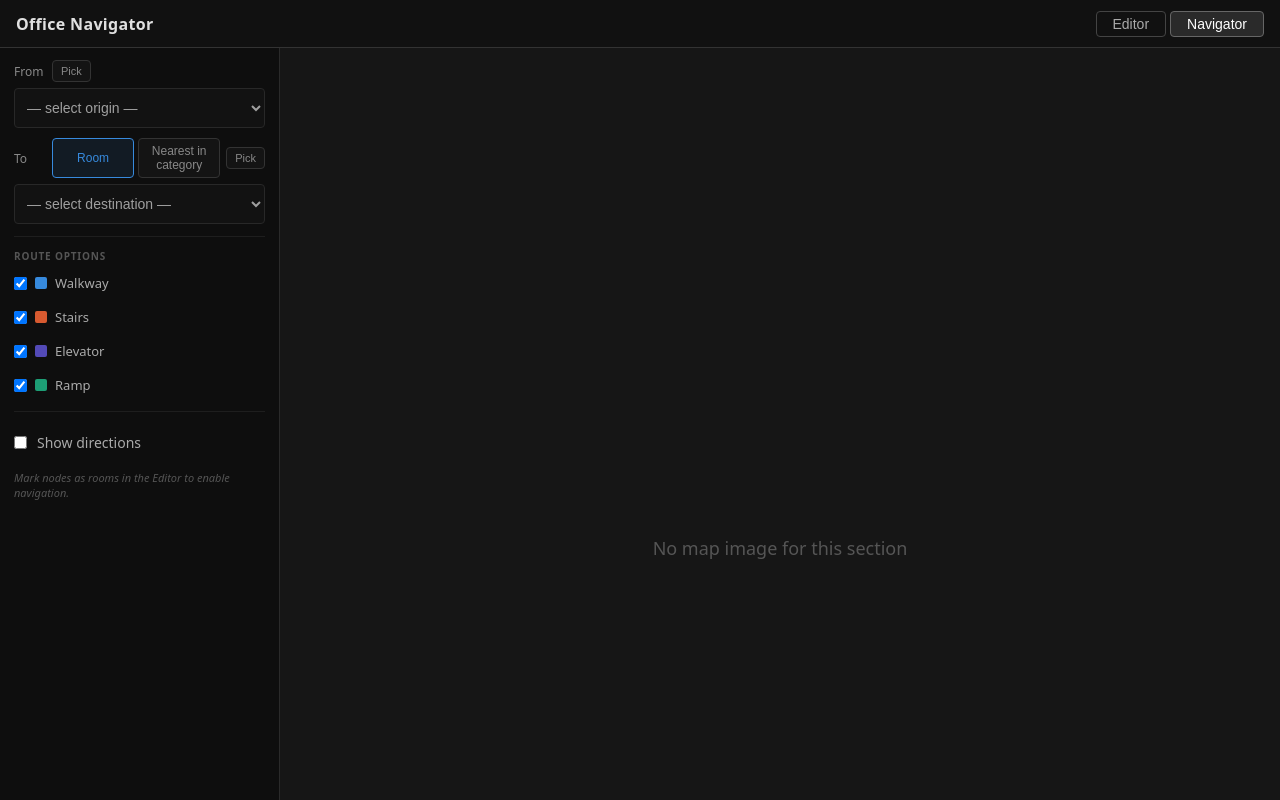
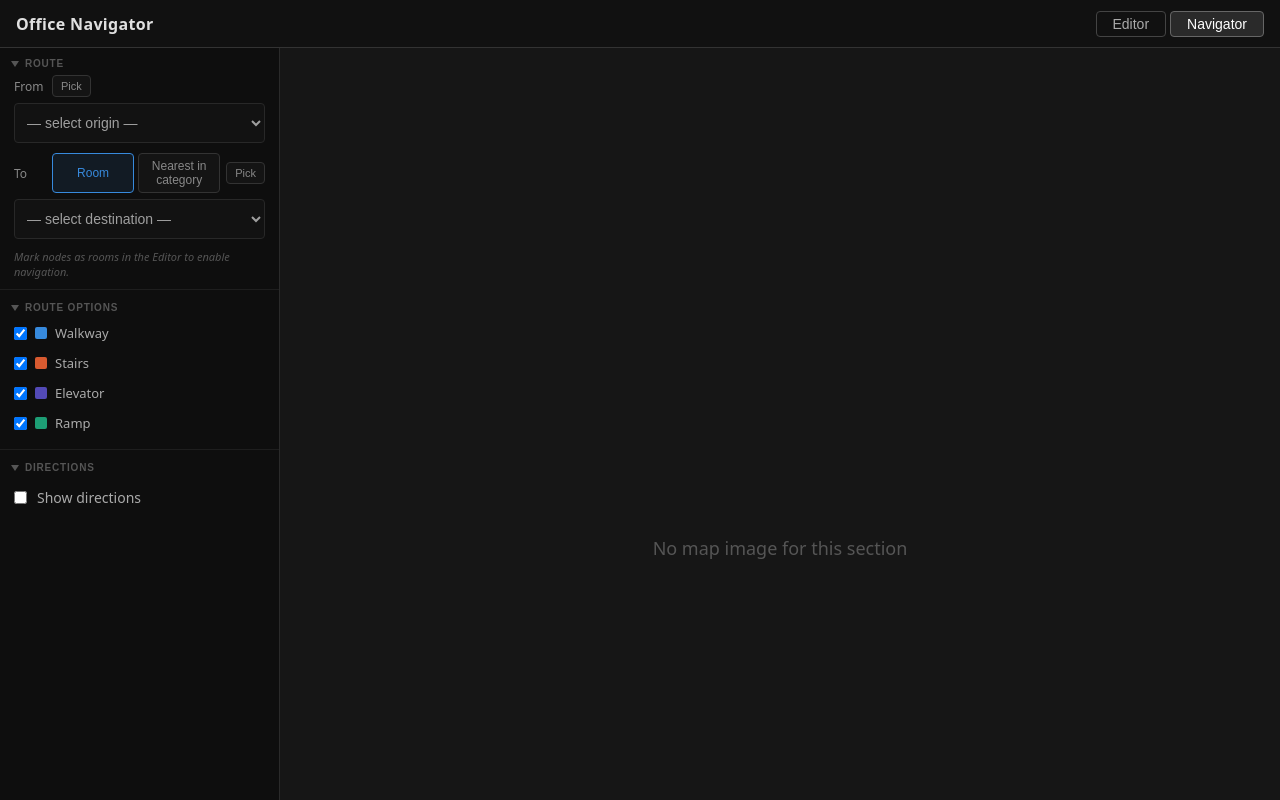
Before and after one commit to cbmitchell/map-nav, a React (Vite) app: page / in a window 1280 px wide. Both pictures are taken after a click on the button "Navigator". Built offline with nearby package versions, Linux system fonts and the light colour scheme.

Commit message:
Make control panel sections collapsible

```diff
--- a/src/components/Editor/EditorSidebar.module.css
+++ b/src/components/Editor/EditorSidebar.module.css
@@ -5,7 +5,7 @@
   border-right: 1px solid var(--border-subtle);
   display: flex;
   flex-direction: column;
-  overflow: hidden;
+  overflow-y: auto;
 }
 
 .sidebarDrawer {
@@ -233,9 +233,7 @@
   display: flex;
   flex-direction: column;
   gap: 4px;
-  padding: 0 8px;
-  overflow: auto;
-  flex: 1;
+  padding: 0 8px 8px;
 }
 
 .crossItem {
--- a/src/components/Editor/EditorSidebar.tsx
+++ b/src/components/Editor/EditorSidebar.tsx
@@ -6,6 +6,7 @@ import type { Action } from '../../hooks/useGraphReducer';
 import type { EdgeTypeDef } from '../../types/graph';
 import { loadPdf, renderPdfPage } from '../../utils/pdf';
 import { generateId } from '../../utils/id';
+import { CollapsibleSection } from '../shared/CollapsibleSection';
 import styles from './EditorSidebar.module.css';
 
 interface EditorSidebarProps {
@@ -290,8 +291,7 @@ export function EditorSidebar({ building, activeSectionId, onSectionChange, disp
         <div className={clsx(styles.closeRow, isMobileOrTablet && styles.closeRowVisible)}>
           <button className={styles.closeBtn} onClick={onClose}>✕</button>
         </div>
-      <div className={styles.sectionHeader}>Sections</div>
-
+      <CollapsibleSection title="Sections" storageKey="editor-sections">
         <div className={styles.sectionList}>
           {building.sections.map((s) => (
             <div key={s.id}>
@@ -359,9 +359,10 @@ export function EditorSidebar({ building, activeSectionId, onSectionChange, disp
             + New Section
           </button>
         )}
+      </CollapsibleSection>
 
       <div className={styles.divider} />
-      <div className={styles.sectionHeader}>Edge Types</div>
+      <CollapsibleSection title="Edge Types" storageKey="editor-edge-types">
         <div className={styles.crossList}>
           {building.edgeTypes.map((et) => (
             <div key={et.id} className={styles.crossItem}>
@@ -461,11 +462,12 @@ export function EditorSidebar({ building, activeSectionId, onSectionChange, disp
             + Add Edge Type
           </button>
         )}
+      </CollapsibleSection>
 
       {crossEdges.length > 0 && (
         <>
           <div className={styles.divider} />
-          <div className={styles.sectionHeader}>Cross-section links</div>
+          <CollapsibleSection title="Cross-section links" storageKey="editor-cross-links">
             <div className={styles.crossList}>
               {crossEdges.map((edge) => {
                 const src = nodeIndex.get(edge.srcId);
@@ -496,6 +498,7 @@ export function EditorSidebar({ building, activeSectionId, onSectionChange, disp
                 );
               })}
             </div>
+          </CollapsibleSection>
         </>
       )}
       </div>
--- a/src/components/Navigator/NavigatorControls.module.css
+++ b/src/components/Navigator/NavigatorControls.module.css
@@ -1,8 +1,7 @@
 .controls {
   display: flex;
   flex-direction: column;
-  gap: 10px;
-  padding: 12px 14px;
+  gap: 0;
   background: var(--bg-deepest);
   border-right: 1px solid var(--border-subtle);
   width: 280px;
@@ -14,6 +13,7 @@
   display: flex;
   flex-direction: column;
   gap: 6px;
+  padding: 0 14px 10px;
 }
 
 .row {
@@ -102,18 +102,17 @@
   flex-shrink: 0;
 }
 
-.section {
+.typeList {
   display: flex;
   flex-direction: column;
-  gap: 6px;
+  gap: 2px;
+  padding: 0 14px 10px;
 }
 
-.sectionLabel {
-  font-size: 10px;
-  font-weight: 600;
-  letter-spacing: 0.08em;
-  text-transform: uppercase;
-  color: var(--text-ghost);
+.directionBody {
+  display: flex;
+  flex-direction: column;
+  gap: 0;
 }
 
 .typeRow {
@@ -147,12 +146,14 @@
   cursor: pointer;
   user-select: none;
   min-height: 36px;
+  padding: 0 14px;
 }
 
 .hint {
   font-size: 11px;
   color: var(--text-ghost);
   font-style: italic;
+  padding: 0 14px 8px;
 }
 
 .error {
@@ -162,12 +163,14 @@
   background: rgba(216, 90, 48, 0.1);
   border-radius: 4px;
   border: 1px solid rgba(216, 90, 48, 0.3);
+  margin: 0 14px 8px;
 }
 
 .sectionList {
   display: flex;
   flex-direction: column;
   gap: 1px;
+  padding-bottom: 6px;
 }
 
 .sectionItem {
--- a/src/components/Navigator/NavigatorControls.tsx
+++ b/src/components/Navigator/NavigatorControls.tsx
@@ -3,6 +3,7 @@ import clsx from 'clsx';
 import type { Building } from '../../types/graph';
 import { useMobile } from '../../hooks/useMobile';
 import { DirectionsPanel } from './DirectionsPanel';
+import { CollapsibleSection } from '../shared/CollapsibleSection';
 import styles from './NavigatorControls.module.css';
 
 type PickMode = 'src' | 'tgt' | null;
@@ -105,7 +106,7 @@ export function NavigatorControls({
 
   return (
     <div className={styles.controls}>
-      {/* From */}
+      <CollapsibleSection title="Route" storageKey="nav-route">
         <div className={styles.fieldBlock}>
           <div className={styles.row}>
             <label className={styles.label}>From</label>
@@ -128,7 +129,6 @@ export function NavigatorControls({
           </select>
         </div>
 
-      {/* To */}
         <div className={styles.fieldBlock}>
           <div className={styles.row}>
             <label className={styles.label}>To</label>
@@ -195,11 +195,19 @@ export function NavigatorControls({
           )}
         </div>
 
+        {noRooms && (
+          <div className={styles.hint}>
+            Mark nodes as rooms in the Editor to enable navigation.
+          </div>
+        )}
+
+        {error && <div className={styles.error}>{error}</div>}
+      </CollapsibleSection>
+
       <div className={styles.divider} />
 
-      {/* Edge type exclusion */}
-      <div className={styles.section}>
-        <div className={styles.sectionLabel}>Route options</div>
+      <CollapsibleSection title="Route options" storageKey="nav-route-options">
+        <div className={styles.typeList}>
           {building.edgeTypes.map((et) => {
             const included = !excludedTypes.has(et.id);
             return (
@@ -215,10 +223,12 @@ export function NavigatorControls({
             );
           })}
         </div>
+      </CollapsibleSection>
 
       <div className={styles.divider} />
 
-      {/* Show directions toggle */}
+      <CollapsibleSection title="Directions" storageKey="nav-directions">
+        <div className={styles.directionBody}>
           <label className={styles.toggle}>
             <input
               type="checkbox"
@@ -227,20 +237,16 @@ export function NavigatorControls({
             />
             <span>Show directions</span>
           </label>
-
-      {noRooms && (
-        <div className={styles.hint}>
-          Mark nodes as rooms in the Editor to enable navigation.
+          {showDirections && path && path.length > 0 && (
+            <DirectionsPanel building={building} path={path} />
+          )}
         </div>
-      )}
-
-      {error && <div className={styles.error}>{error}</div>}
+      </CollapsibleSection>
 
       {building.sections.length > 0 && (
         <>
           <div className={styles.divider} />
-          <div className={styles.section}>
-            <div className={styles.sectionLabel}>Sections</div>
+          <CollapsibleSection title="Sections" storageKey="nav-sections">
             <div className={styles.sectionList}>
               {building.sections.map((s) => (
                 <div
@@ -253,14 +259,7 @@ export function NavigatorControls({
                 </div>
               ))}
             </div>
-          </div>
-        </>
-      )}
-
-      {showDirections && path && path.length > 0 && (
-        <>
-          <div className={styles.divider} />
-          <DirectionsPanel building={building} path={path} />
+          </CollapsibleSection>
         </>
       )}
     </div>
--- /dev/null
+++ b/src/components/shared/CollapsibleSection.module.css
@@ -0,0 +1,44 @@
+.collapsible {
+  flex-shrink: 0;
+}
+
+.header {
+  display: flex;
+  align-items: center;
+  gap: 7px;
+  width: 100%;
+  padding: 10px 12px 6px;
+  background: transparent;
+  border: none;
+  cursor: pointer;
+  text-align: left;
+  font-size: 10px;
+  font-weight: 600;
+  letter-spacing: 0.08em;
+  text-transform: uppercase;
+  color: var(--text-ghost);
+  user-select: none;
+}
+
+.header:hover {
+  color: var(--text-dim);
+}
+
+.chevron {
+  display: inline-block;
+  width: 0;
+  height: 0;
+  border-top: 4px solid transparent;
+  border-bottom: 4px solid transparent;
+  border-left: 6px solid currentColor;
+  transition: transform 0.15s ease;
+  flex-shrink: 0;
+}
+
+.chevronOpen {
+  transform: rotate(90deg);
+}
+
+.body {
+  /* children own their own padding/gap */
+}
--- /dev/null
+++ b/src/components/shared/CollapsibleSection.tsx
@@ -0,0 +1,43 @@
+import { useState } from 'react';
+import clsx from 'clsx';
+import styles from './CollapsibleSection.module.css';
+
+const STORAGE_PREFIX = 'office-navigator-panel:';
+
+interface CollapsibleSectionProps {
+  title: string;
+  storageKey: string;
+  defaultOpen?: boolean;
+  children: React.ReactNode;
+}
+
+export function CollapsibleSection({ title, storageKey, defaultOpen = true, children }: CollapsibleSectionProps) {
+  const key = STORAGE_PREFIX + storageKey;
+
+  const [open, setOpen] = useState(() => {
+    try {
+      const stored = localStorage.getItem(key);
+      return stored !== null ? (JSON.parse(stored) as boolean) : defaultOpen;
+    } catch {
+      return defaultOpen;
+    }
+  });
+
+  const toggle = () => {
+    const next = !open;
+    setOpen(next);
+    try {
+      localStorage.setItem(key, JSON.stringify(next));
+    } catch { /* quota exceeded or private browsing — silently ignore */ }
+  };
+
+  return (
+    <div className={styles.collapsible}>
+      <button type="button" className={styles.header} onClick={toggle}>
+        <span className={clsx(styles.chevron, open && styles.chevronOpen)} />
+        {title}
+      </button>
+      {open && <div className={styles.body}>{children}</div>}
+    </div>
+  );
+}
```
Lines whose indentation alone changed are shown as unchanged.
